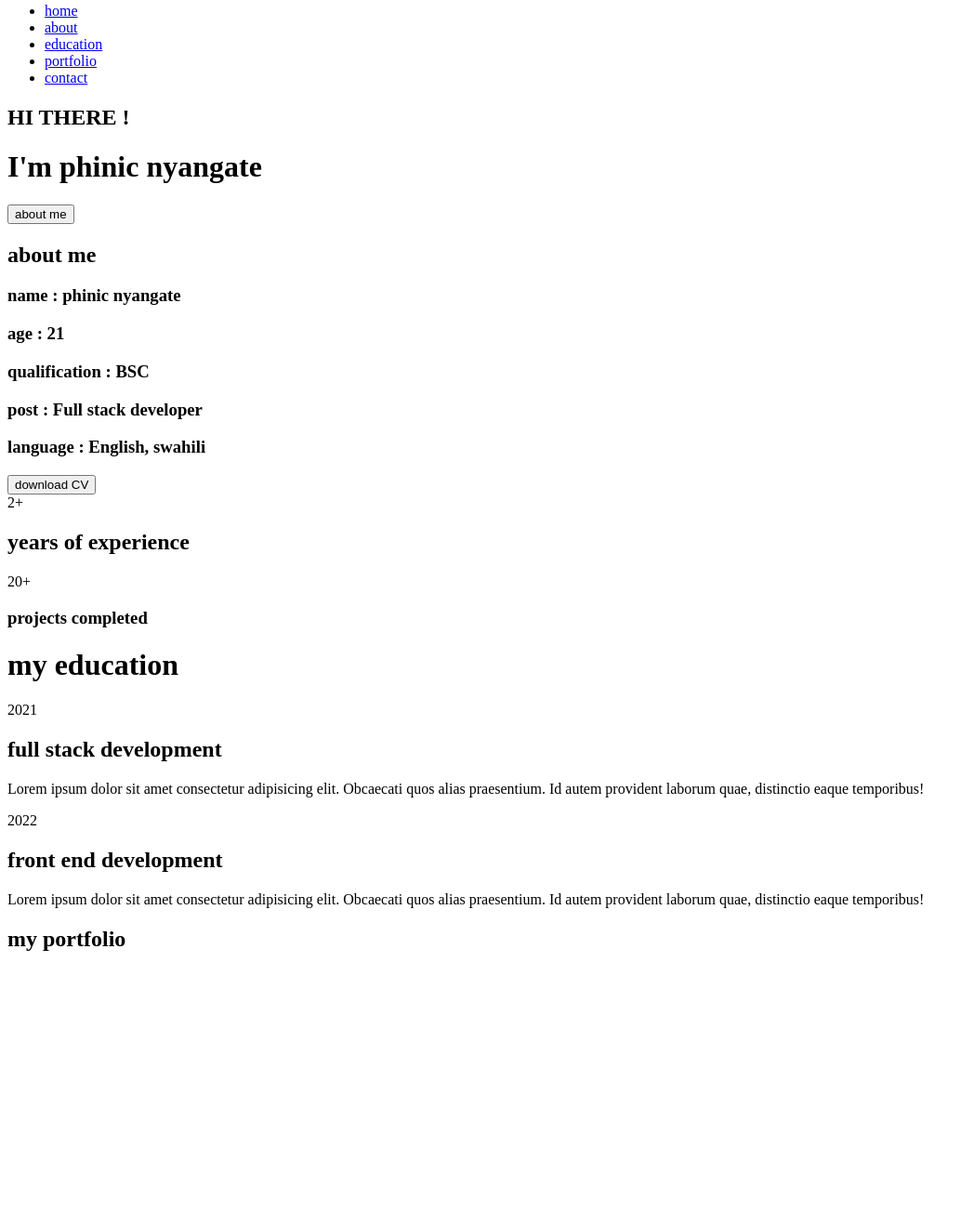
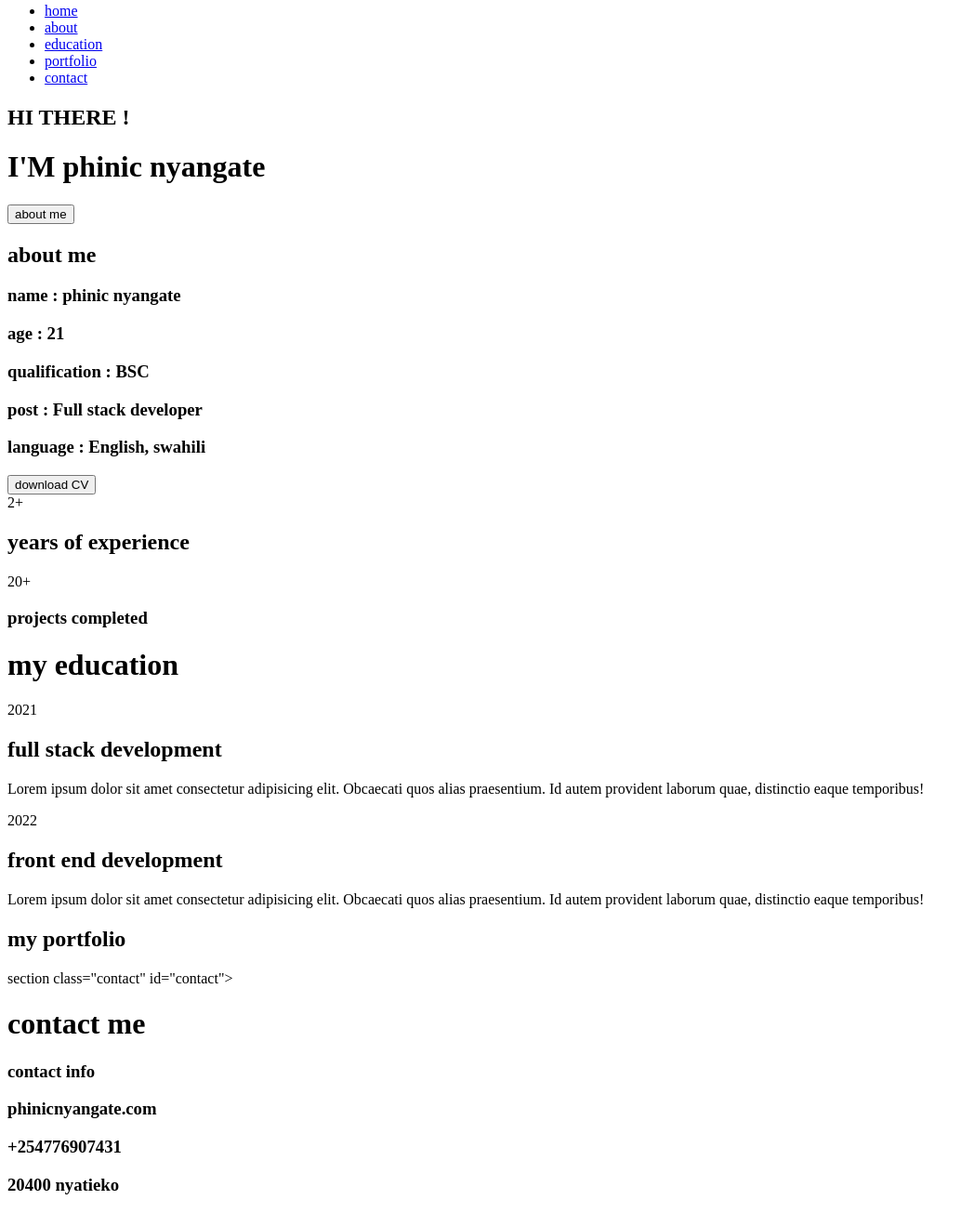
Before and after one commit to phinic925/portfolio, a plain HTML site: page index.html in a window 1280 px wide. Shown: the part 98-1403 px from the top of the page at 93% size, without its empty margins (0-1048 px from the left). Before the commit the page ends 1142 px from the top, so only its background shows below. Drawn offline with Linux system fonts and the light colour scheme.

Commit message:
add contact section

```diff
--- a/index.html
+++ b/index.html
@@ -13,7 +13,7 @@
         <h2> phinic nyangate </h2>
         <p> Full stack developer </p>
         </div>
-        <div>
+        <div class="navbar">
             <ul>
                 <li><a href="#home">home</a></li>
                 <li><a href="#about">about</a></li>
@@ -21,6 +21,7 @@
                 <li><a href="#portfolio">portfolio</a></li>
                 <li><a href="#contact">contact</a></li>
             </ul>
+        </div>
         </nav>
 
 
@@ -28,7 +29,7 @@
     </nav>
     <div class="home">
         <h2> HI THERE ! </h2>
-        <h1> I'm <span> phinic nyangate </span></h1>
+        <h1> I'M <span> phinic nyangate </span></h1>
         <a href="#about"><button class="btn">about me <i class="fas fa-user"></i></button></a>
 
 </div>
@@ -94,6 +95,23 @@
             </div>
 
         </section>
+        <!-- portfolio section ends -->
+        section class="contact" id="contact">
+
+<h1 class="heading"> <span>contact</span> me </h1>
+
+<div class="row">
+
+    <div class="content">
+
+        <h3 class="title">contact info</h3>
+
+        <div class="info">
+            <h3> <i class="email"></i> phinicnyangate.com </h3>
+           <h3> <i class="number"></i> +254776907431 </h3>
+            <h3> <i class="address"></i> 20400 nyatieko </h3>
+        </div>
+
 
 </body>
 </html>
```
